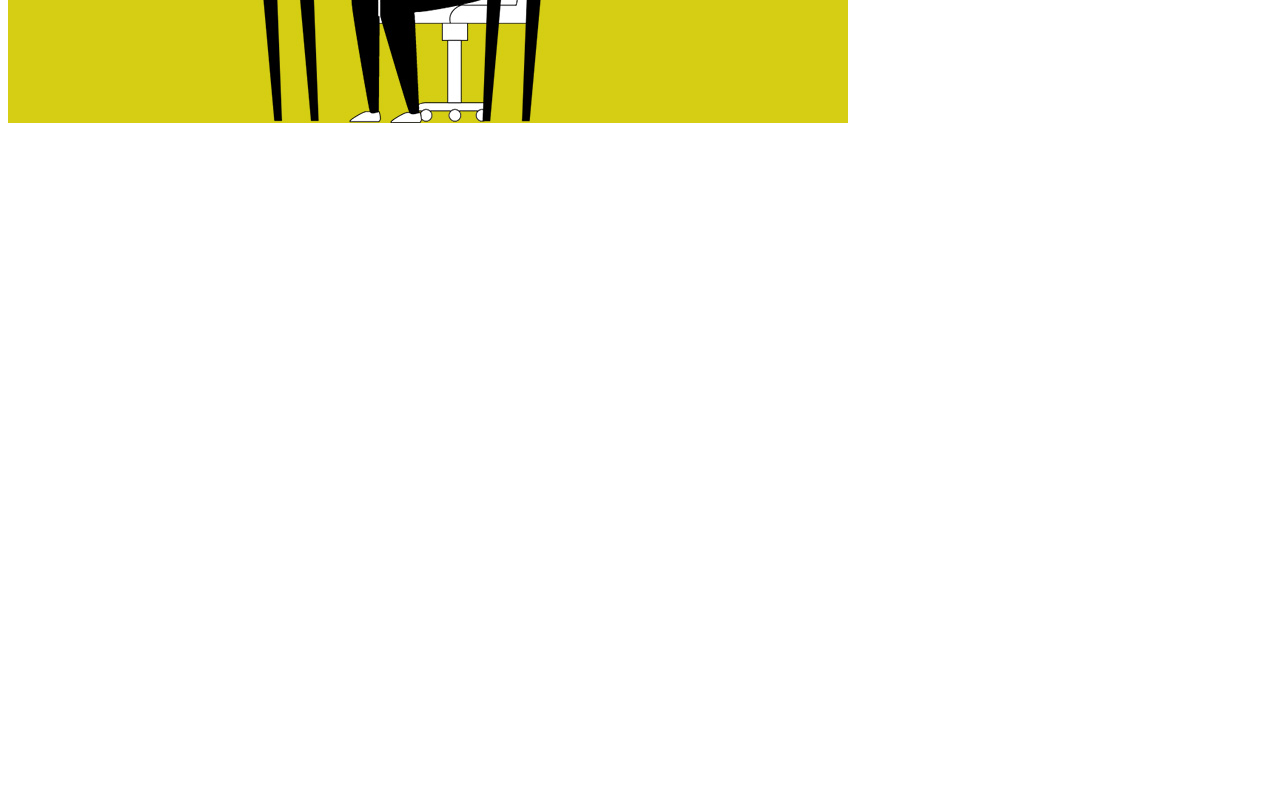
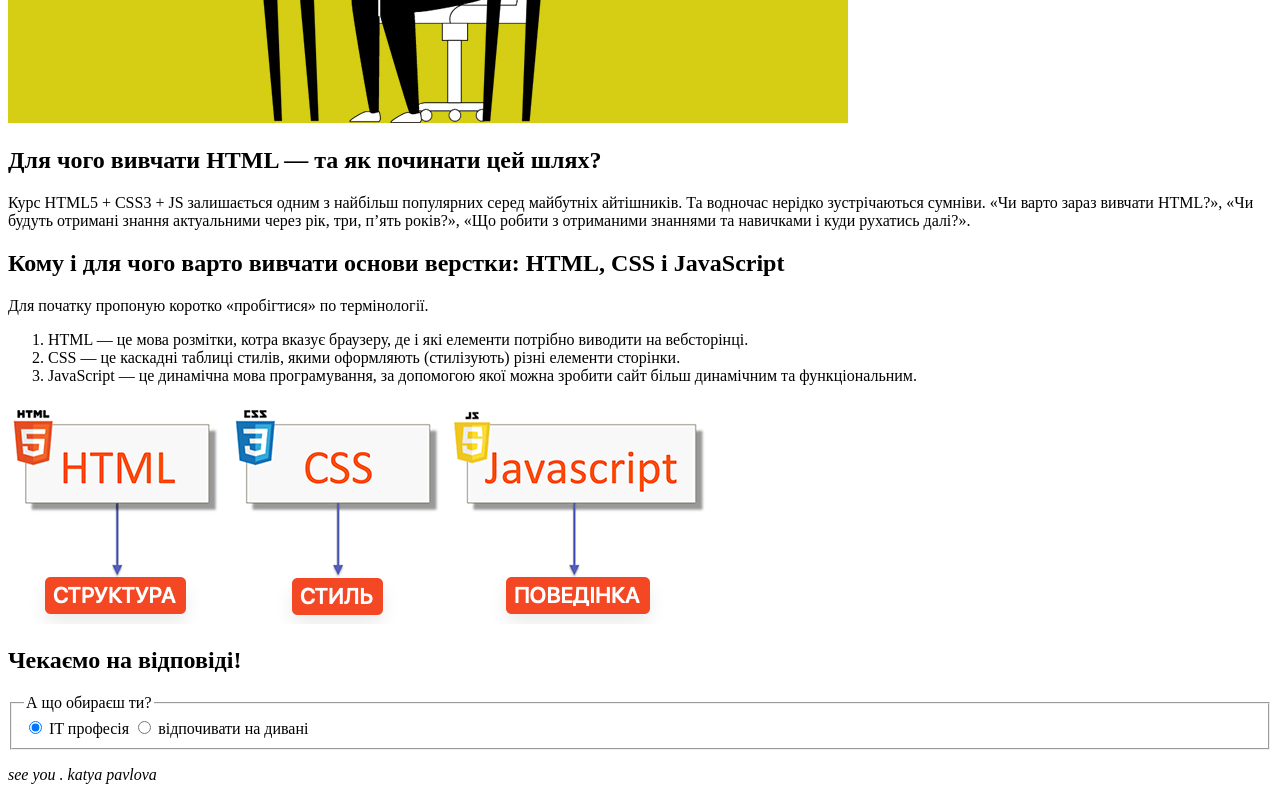
Before and after one commit to kateryna-pavlova/html, a plain HTML site: page index.html in a window 1280 px wide. Shown: the part 417-1217 px from the top of the page. Before the commit the page ends 800 px from the top, so only its background shows below. Drawn offline with Linux system fonts and the light colour scheme.

Commit message:
Ready homework

```diff
--- a/index.html
+++ b/index.html
@@ -9,5 +9,34 @@
 <body>
     <h1>Hello HTML!</h1>
     <img src="img/cover.jpg" alt="HTML">
+    <main>
+        <h2>Для чого вивчати HTML — та як починати цей шлях?</h2>
+        <p>Курс HTML5 + CSS3 + JS залишається одним з найбільш популярних серед майбутніх айтішників. Та водночас нерідко зустрічаються сумніви. «Чи варто зараз вивчати HTML?», «Чи будуть отримані знання актуальними через рік, три, пʼять років?», «Що робити з отриманими знаннями та навичками і куди рухатись далі?».
+        </p>
+        <section>
+        <h2>Кому і для чого варто вивчати основи верстки: HTML, CSS і JavaScript</h2>
+        <p>Для початку пропоную коротко «пробігтися» по термінології.
+        </p>
+        <ol>
+            <li>HTML — це мова розмітки, котра вказує браузеру, де і які елементи потрібно виводити на вебсторінці.</li>
+            <li>CSS — це каскадні таблиці стилів, якими оформляють (стилізують) різні елементи сторінки.</li>
+            <li>JavaScript — це динамічна мова програмування, за допомогою якої можна зробити сайт більш динамічним та функціональним.</li>
+          </ol>
+          <img src="img/java.png" alt="TYPES">
+          </section>
+          <section>
+          <h2>Чекаємо на відповіді!</h2>
+          <fieldset>
+            <legend>А що обираєш ти?</legend>
+            <label><input id="IT професія" type="radio" name="IT професія-відпочивати на дивані" value="IT професія" checked> IT професія</label>
+            <label><input id="відпочивати на дивані" type="radio" name="IT професія-відпочивати на дивані" value="відпочивати на дивані"> відпочивати на дивані</label>
+          </fieldset>
+          </section>
+    </main>
+    <footer>
+        <p>
+    <em>see you . katya pavlova</em>
+        </p>
+      </footer>
 </body>
 </html>
```
Also changed, not shown: img/java.png (added).
